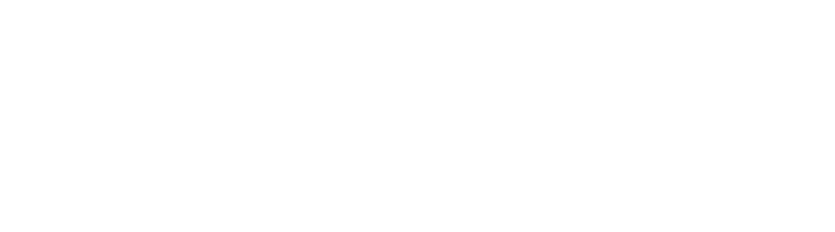
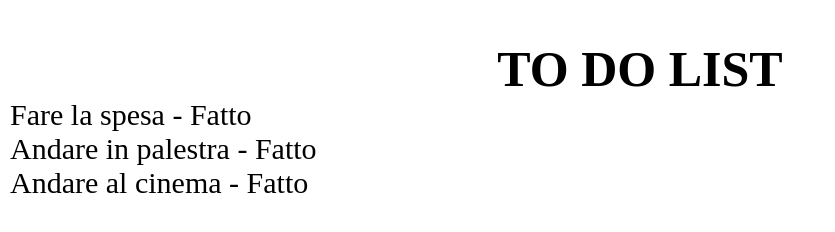
Before and after one commit to emicif/vue-todolist, a plain HTML site: page index.html in a window 1280 px wide. Shown: the whole page, without its empty margins (0-835 px from the left). Drawn offline with nearby package versions, Linux system fonts and the light colour scheme.

Commit message:
items in html

```diff
--- a/index.html
+++ b/index.html
@@ -10,9 +10,14 @@
 </head>
 <body>
     <div id="app">
-
+        <div class="container">
+            <h1>TO DO LIST</h1>
+            <ul>
+                <li class="list" v-for="items in todoList">{{items.text}} - {{items.done}}</li>
+            </ul>
+        </div>
     </div>
 
-
+    <script src="script.js"></script>
 </body>
 </html>
--- a/script.js
+++ b/script.js
@@ -20,23 +20,29 @@ Bonus:
 */
 
 
-const todos = [
+const todoList = [
     {
-    text: 'Fare la spesa',
-    done: ''
+        text: 'Fare la spesa',
+        done: 'Fatto',
     },
     {
-    text: 'Andare in palestra',
-    done: ''
+        text: 'Andare in palestra',
+        done: 'Fatto',
+    },
+    {
+        text: 'Andare al cinema',
+        done: 'Fatto',
     }
-    ];
-    console.log(todos);
+];
+
+console.log(todoList);
+
 
 const app = new Vue (
     {
     el: '#app',
     data: {
-        todos,
+        todoList,
     }
     }
 );
--- a/style.css
+++ b/style.css
@@ -3,3 +3,17 @@
   padding: 0px;
   box-sizing: border-box;
 }
+
+.container {
+  margin: 30px auto;
+  padding: 10px;
+}
+
+h1 {
+  font-size: 50px;
+  text-align: center;
+}
+
+.list {
+  font-size: 30px;
+}
```
